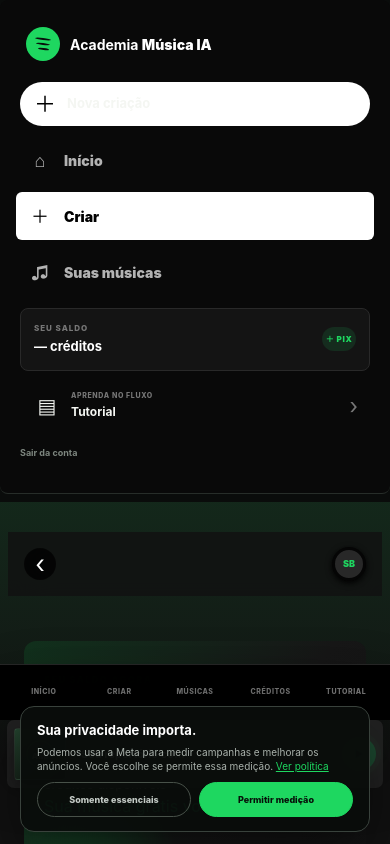
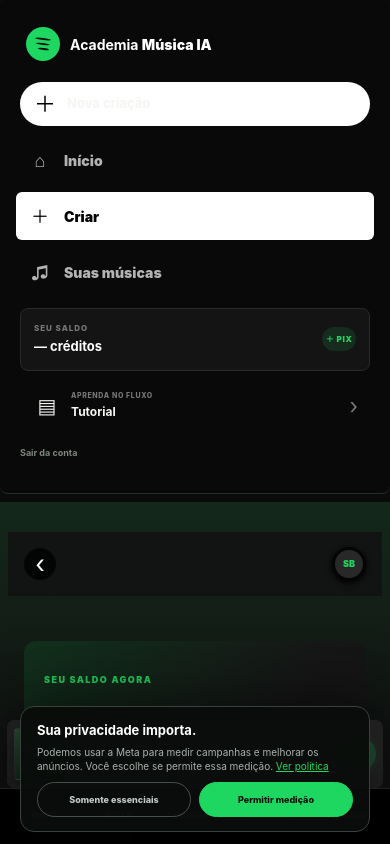
Before and after one commit to saraivabr/academiamusica, a Next.js app: page /biblioteca/creditos in a window 390 px wide. Shown: the top 844 px of the page. Built offline with nearby package versions, Linux system fonts and the light colour scheme.

Commit message:
fix: corrige navegação e player no celular

```diff
--- a/app/spotify-experience.css
+++ b/app/spotify-experience.css
@@ -1,4 +1,4 @@
-/* Academia Música IA — experiência de streaming com processo de lançamento */
+/* musicacom.ia — experiência de streaming com processo de lançamento */
 .academy-shell {
   --stream-black: #000;
   --stream-base: #121212;
@@ -1552,14 +1552,14 @@
 
 @media (max-width: 840px) {
   body:has(.academy-shell) {
-    padding-bottom: 132px;
+    padding-bottom: calc(144px + env(safe-area-inset-bottom));
     background: #000;
   }
 
   .academy-shell {
     display: block;
     min-height: 100vh;
-    padding: 0 0 130px;
+    padding: 0 0 calc(144px + env(safe-area-inset-bottom));
   }
 
   .academy-sidebar {
@@ -1656,9 +1656,9 @@
   .academy-mobile-nav {
     position: fixed;
     right: 0;
-    bottom: 124px;
+    bottom: 0;
     left: 0;
-    z-index: 95;
+    z-index: 101;
     display: grid;
     grid-template-columns: repeat(5, 1fr);
     min-height: 56px;
@@ -1678,8 +1678,9 @@
 
   .academy-player {
     right: 7px;
-    bottom: 56px;
+    bottom: calc(56px + env(safe-area-inset-bottom));
     left: 7px;
+    z-index: 100;
     grid-template-columns: 1fr auto;
     width: auto;
     height: 68px;
--- a/tsconfig.json
+++ b/tsconfig.json
@@ -30,5 +30,5 @@
     ".next/dev/types/**/*.ts",
     "**/*.mts"
   ],
-  "exclude": ["node_modules", "build", "db", "examples", "infra", "worker"]
+  "exclude": ["node_modules", "build", "db", "examples", "infra", "worker", "qg-ads"]
 }
```
Also changed, not shown: 1 other file (tests, documents, lock files or other folders).
